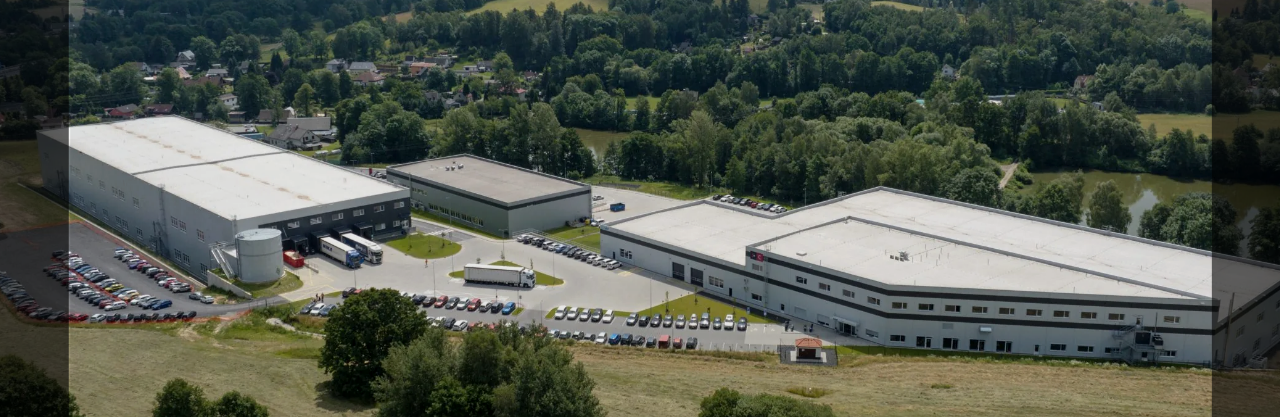
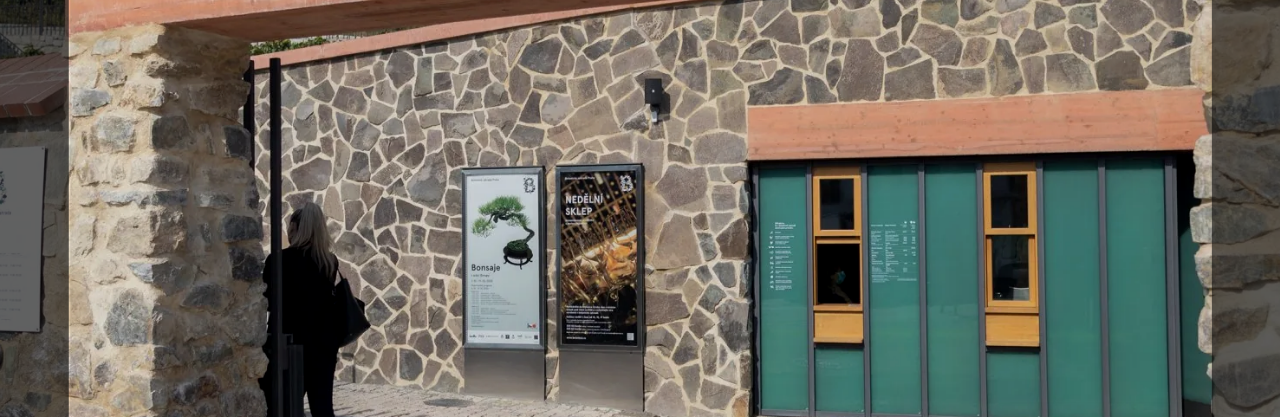
Before and after one commit to KOkoj/austis-pozemni-stavby, a website: page sluzby.html in a window 1280 px wide. Shown: the part 138-555 px from the top of the page. Drawn offline with Linux system fonts and the light colour scheme.

Commit message:
Subpage heroes: distinct photos

```diff
--- a/sluzby.html
+++ b/sluzby.html
@@ -11,7 +11,7 @@
     <meta property="og:url" content="https://aps.austis.cz/sluzby" />
     <meta property="og:locale" content="cs_CZ" />
     <meta property="og:site_name" content="AUSTIS Pozemní stavby" />
-    <meta property="og:image" content="https://aps.austis.cz/assets/photos/agrotechnology-park-liberec-4.webp" />
+    <meta property="og:image" content="https://aps.austis.cz/assets/photos/botanicka-zahrada-3.webp" />
     <meta name="twitter:card" content="summary_large_image" />
     <script type="application/ld+json">
     {
@@ -211,13 +211,13 @@
         }
       })();
     </script>
-    <link rel="preload" as="image" href="assets/photos/agrotechnology-park-liberec-4.webp" fetchpriority="high" />
+    <link rel="preload" as="image" href="assets/photos/botanicka-zahrada-3.webp" fetchpriority="high" />
     <link rel="stylesheet" href="styles.css?v=20261104t" />
     <link rel="stylesheet" href="lenis.css?v=1.3.26" />
   </head>
   <body
     class="subpage-body flow-subpage austis-page sluzby-page"
-    data-hero-image="assets/photos/agrotechnology-park-liberec-4.webp"
+    data-hero-image="assets/photos/botanicka-zahrada-3.webp"
     data-hero-video=""
     data-hero-name="Agrotechnology park Liberec"
   >
@@ -260,8 +260,8 @@
             <div class="hero-bg-stack">
               <img
                 class="hero-bg hero-bg-still is-active is-settled"
-                src="assets/photos/agrotechnology-park-liberec-4.webp"
-                alt="Agrotechnology park Liberec"
+                src="assets/photos/botanicka-zahrada-3.webp"
+                alt=""
                 fetchpriority="high"
                 decoding="async"
               />
@@ -336,7 +336,7 @@
           <div class="mobile-hero-bg-stack" aria-hidden="true">
             <img
               class="mobile-hero-bg mobile-hero-still is-active is-settled"
-              src="assets/photos/agrotechnology-park-liberec-4.webp"
+              src="assets/photos/botanicka-zahrada-3.webp"
               alt=""
               aria-hidden="true"
               fetchpriority="high"
```
Also changed, not shown: o-spolecnosti.html (+6 -6 lines), projekty.html (+9 -9 lines).
